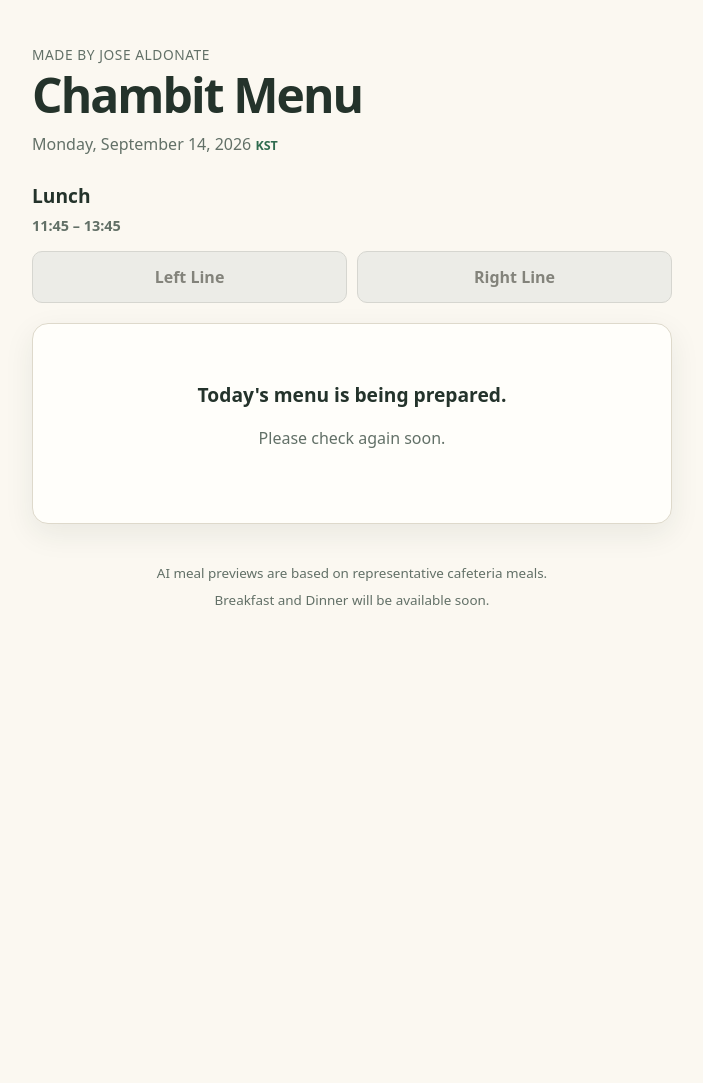
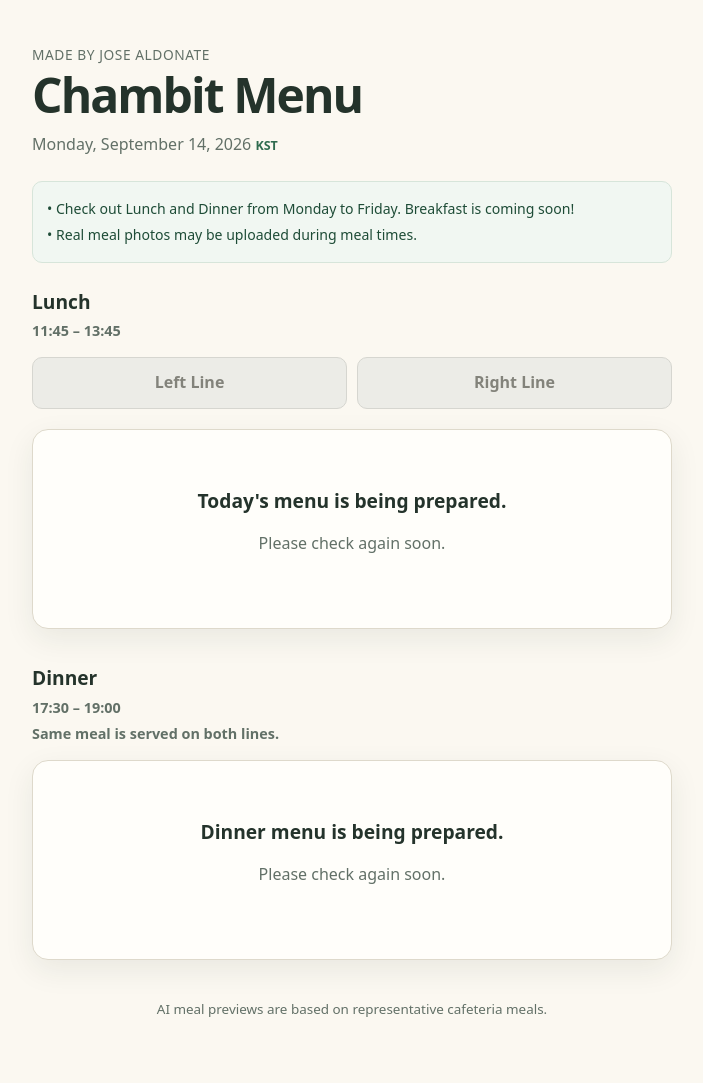
Before and after one commit to build529/chambit-menu-mvp-website-build, a FastAPI app: page / in a window 1280 px wide. Shown: the whole page, without its empty margins (288-991 px from the left). Before the commit the page ends 605 px from the top, so only its background shows below. Run offline with FastAPI, Linux system fonts and the light colour scheme; data that the repository does not hold is empty.

Commit message:
Add dinner menu section and service notices

```diff
--- a/app/static/css/site.css
+++ b/app/static/css/site.css
@@ -80,6 +80,17 @@ h2 {
 
 
 .service-time {
+  margin: -10px 0 14px;
+  color: var(--muted);
+  font-size: 0.9rem;
+  font-weight: 650;
+}
+
+.dinner-section {
+  margin-top: 34px;
+}
+
+.same-meal-note {
   margin: -10px 0 14px;
   color: var(--muted);
   font-size: 0.9rem;
@@ -375,3 +386,17 @@ a {
     flex: 1;
   }
 }
+
+.service-notices {
+  margin: 0 0 24px;
+  padding: 12px 14px;
+  border: 1px solid #d7e5da;
+  border-radius: 10px;
+  background: #f1f7f2;
+  color: var(--green-dark);
+  font-size: 0.88rem;
+}
+
+.service-notices p {
+  margin: 4px 0;
+}
--- a/app/templates/public_index.html
+++ b/app/templates/public_index.html
@@ -7,7 +7,8 @@
     content="width=device-width, initial-scale=1"
   >
   <title>Chambit Menu</title>
-  <link rel="stylesheet" href="/static/css/site.css?v=blue-test-2">
+  <link rel="stylesheet" href="/static/css/site.css?v=notices-1">
+
 
   {% if ga_measurement_id %}
   <!-- Google tag (gtag.js) -->
@@ -37,7 +38,13 @@
         {{ display_date.strftime("%A, %B %-d, %Y") }}
         <span>KST</span>
       </p>
-    </header>
+  </header>
+
+  <section class="service-notices" aria-label="Service information">
+    <p> • Check out Lunch and Dinner from Monday to Friday. Breakfast is coming soon!</p>
+    <p> • Real meal photos may be uploaded during meal times.</p>
+  </section>
+
 
     <section aria-label="Lunch menu">
       <h2>Lunch</h2>
@@ -105,9 +112,48 @@
       {% endif %}
     </section>
 
+    <section class="dinner-section" aria-label="Dinner menu">
+          <h2>Dinner</h2>
+          <p class="service-time">17:30 – 19:00</p>
+          <p class="same-meal-note">
+            Same meal is served on both lines.
+          </p>
+
+          <div class="menu-card">
+            {% if dinner_entry %}
+              <h2>{{ dinner_entry.title }}</h2>
+
+              {% if dinner_entry.message %}
+                <p class="meal-message">{{ dinner_entry.message }}</p>
+              {% endif %}
+
+              <img
+                src="{{ dinner_entry.image_url }}"
+                alt="{% if dinner_entry.image_source == 'ai_generated' %}AI meal preview{% else %}Meal photo{% endif %} for Dinner, {{ display_date.strftime('%B %-d, %Y') }}."
+              >
+
+              {% if dinner_entry.image_source == "ai_generated" %}
+                <p class="notice">
+                  AI meal preview · Actual serving may vary.
+                </p>
+              {% endif %}
+
+              <ul>
+                {% for item in dinner_entry.menu_items %}
+                  <li>{{ item }}</li>
+                {% endfor %}
+              </ul>
+            {% else %}
+              <div class="empty">
+                <h2>Dinner menu is being prepared.</h2>
+                <p>Please check again soon.</p>
+              </div>
+            {% endif %}
+          </div>
+        </section>
+
     <footer class="public-footer">
       <p>AI meal previews are based on representative cafeteria meals.</p>
-      <p>Breakfast and Dinner will be available soon.</p>
     </footer>
   </main>
 
```
Also changed, not shown: app/routers/public.py (+15 -13 lines).
